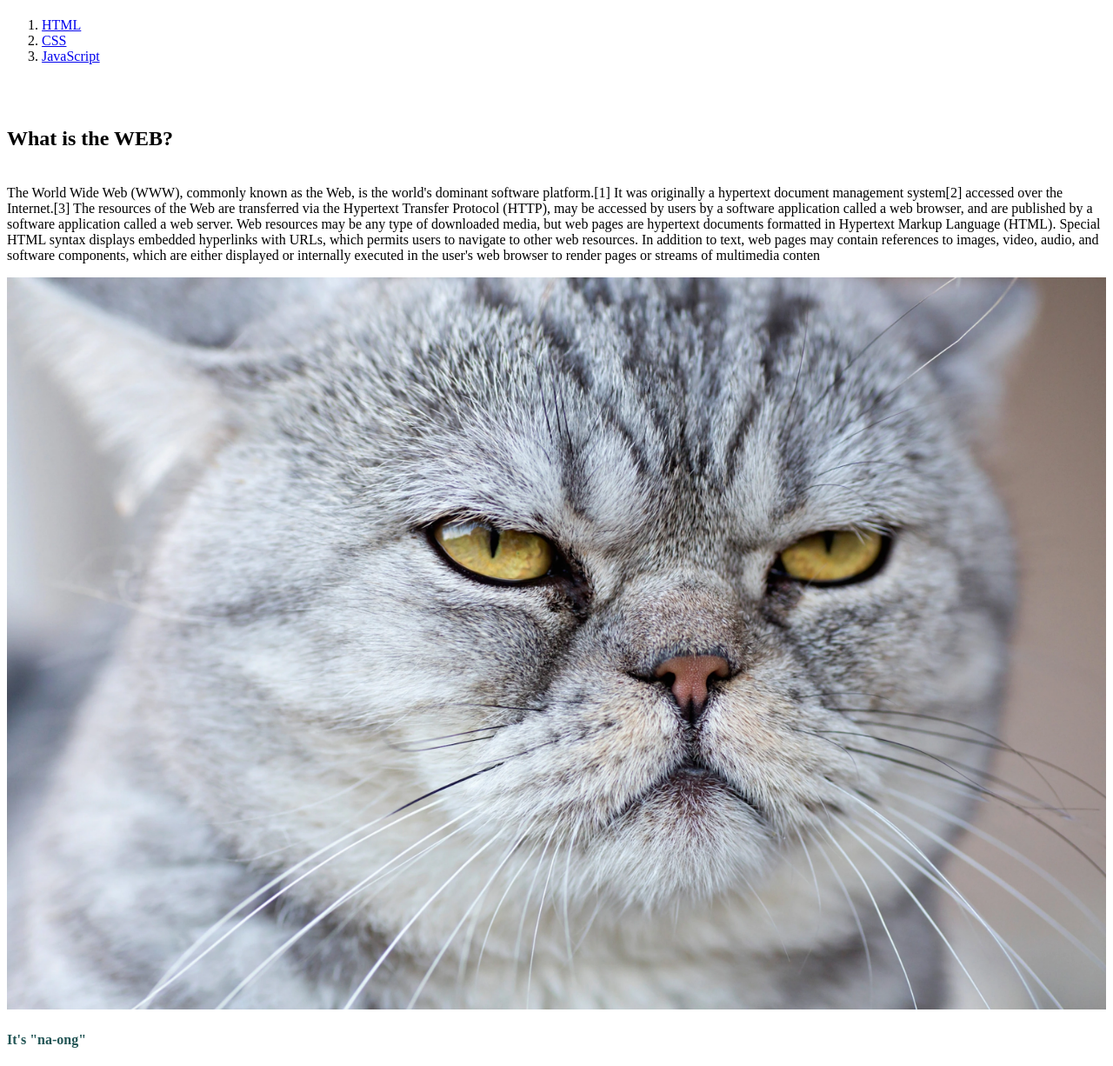
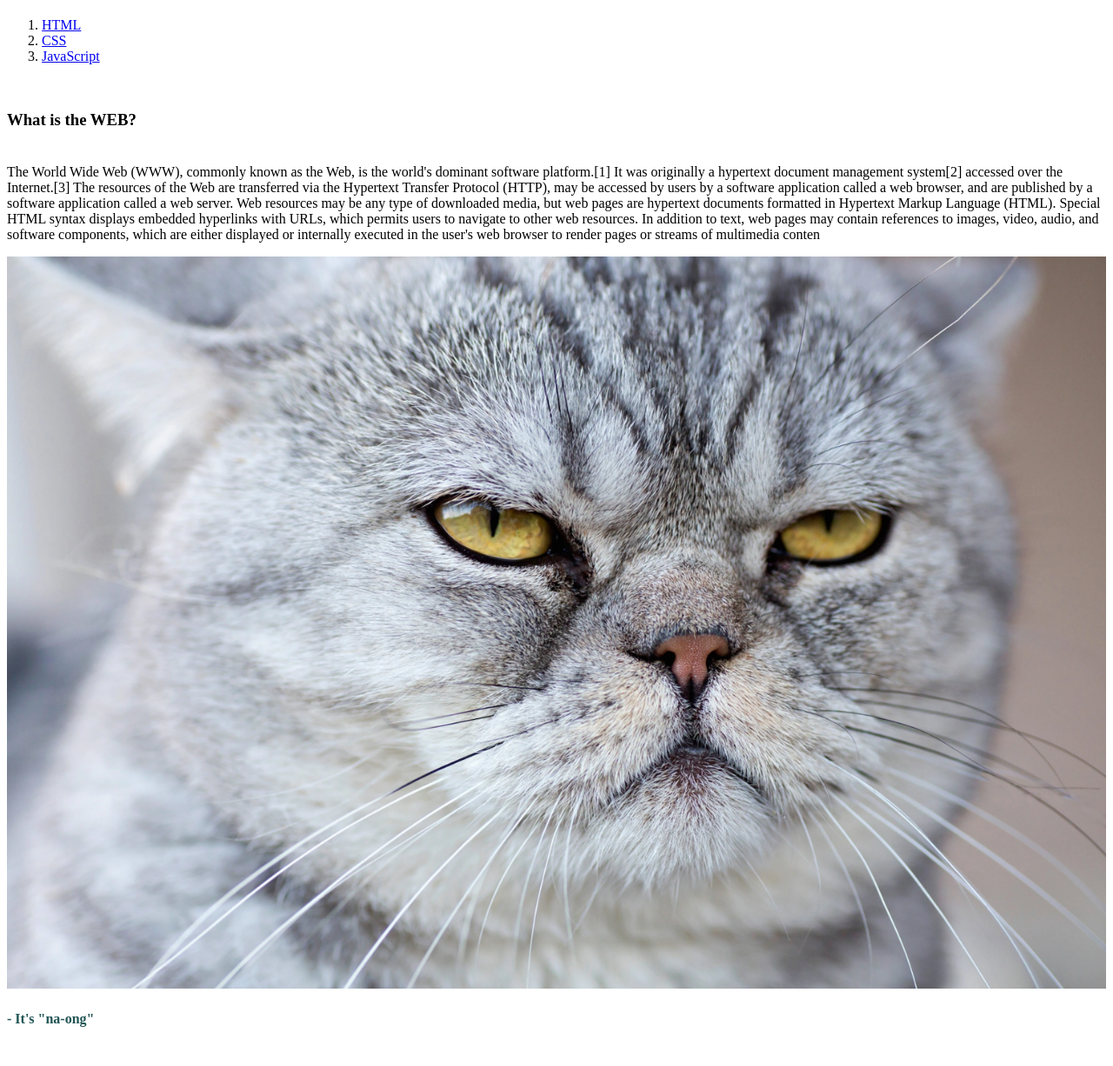
Before and after one commit to vincent94hong/WEB_workspace, a plain HTML site: page index.html in a window 1280 px wide. Shown: the part 60-1286 px from the top of the page at 87% size. After the commit the page ends 1262 px from the top, so only its background shows below. Drawn offline with Linux system fonts and the light colour scheme.

Commit message:
221110_15

```diff
--- a/index.html
+++ b/index.html
@@ -12,8 +12,8 @@
 <li><a href="3.html">JavaScript</a></li>
 </ol>
 
-<br><br>
-<h2>What is the WEB?</h2>
+<br>
+<h3>What is the WEB?</h3>
 
 <p style="margin-top: 40px;">
 The World Wide Web (WWW), commonly known as the Web, is the world's dominant software platform.[1] It was
@@ -28,7 +28,7 @@ streams of multimedia conten
 </p>
 
 <img src="cat2.jpg" width="100%">
-<h4 style="color: #255;">It's "na-ong"</h4>
+<h4 style="color: #255;">- It's "na-ong"</h4>
 
 </body>
 </html>
```
